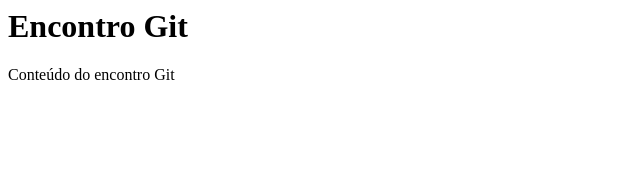
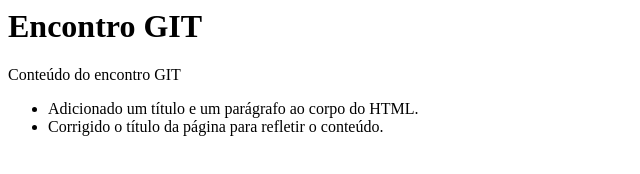
Before and after one commit to dersonp2/encontro-git, a plain HTML site: page index.html in a window 1280 px wide. Shown: the whole page, without its empty margins (0-640 px from the left). Drawn offline with Linux system fonts and the light colour scheme.

Commit message:
add lista  de conteudo e capslock GIT

```diff
--- a/index.html
+++ b/index.html
@@ -5,8 +5,12 @@
 
 <body>
 
-    <h1>Encontro Git</h1>
-    <p>Conteúdo do encontro Git</p>
+    <h1>Encontro GIT</h1>
+    <p>Conteúdo do encontro GIT</p>
+    <ul>
+        <li>Adicionado um título e um parágrafo ao corpo do HTML.</li>
+        <li>Corrigido o título da página para refletir o conteúdo.</li>
+    </ul>
 </body>
 
 </html>
```
